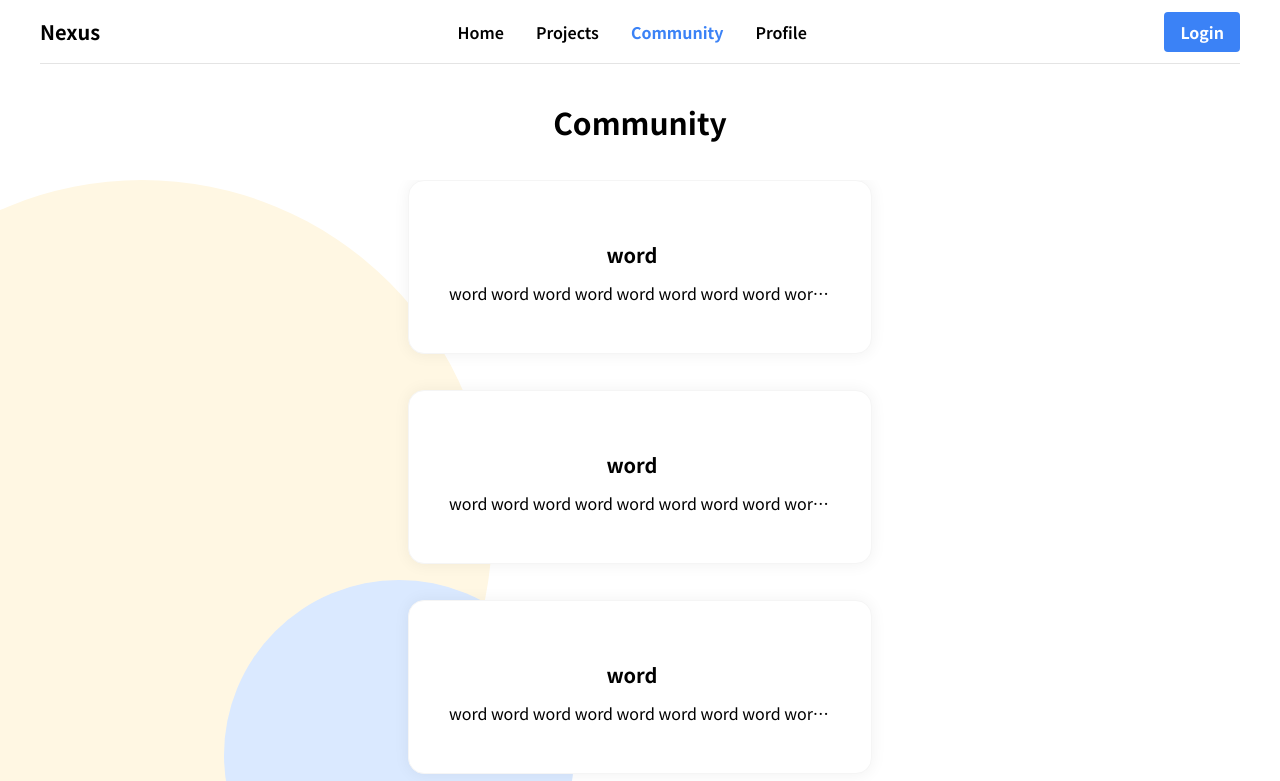
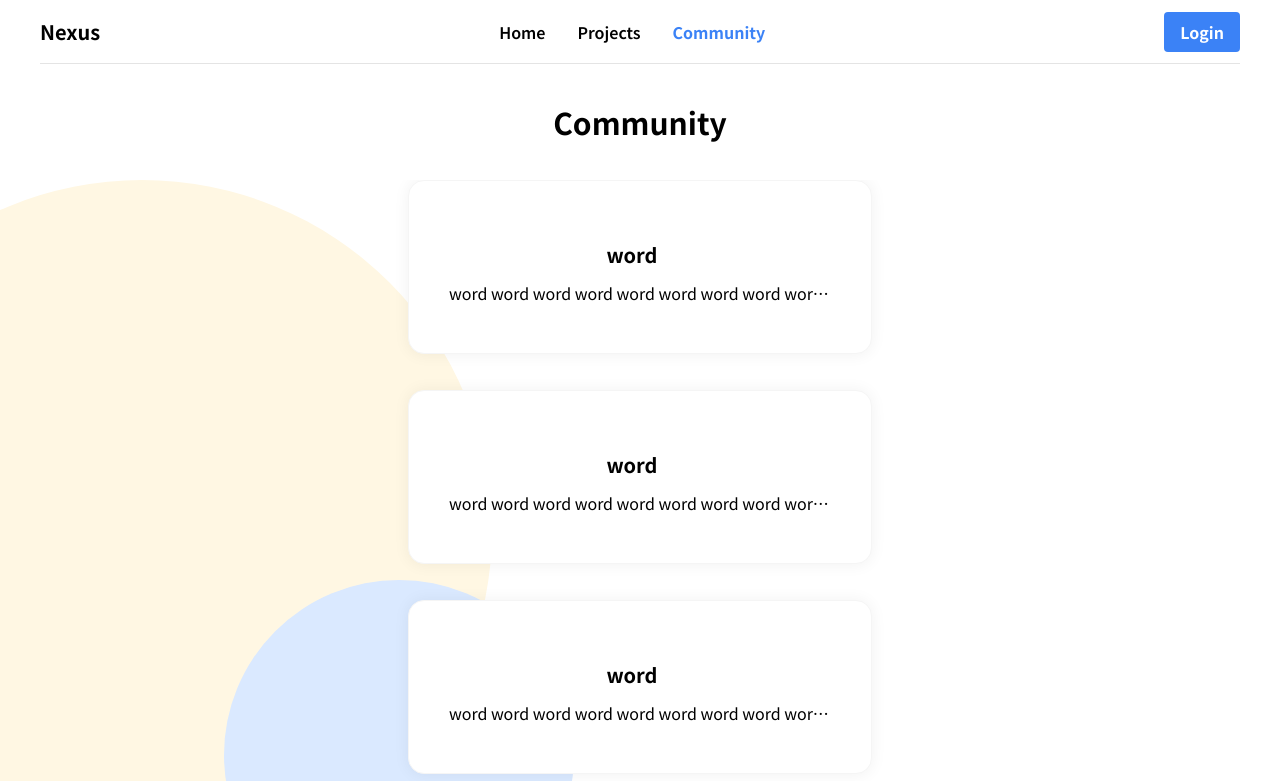
Before and after one commit to wwwcomcomcomcom/nexus-fe, a React (Vite) app: page /posts in a window 1280 px wide. Shown: the top 781 px of the page. Built offline with nearby package versions, Linux system fonts and the light colour scheme.

Commit message:
delete header-profile

```diff
--- a/src/component/headBar/Header.tsx
+++ b/src/component/headBar/Header.tsx
@@ -11,7 +11,6 @@ export default function Header() {
     { name: "Home", path: "/" },
     { name: "Projects", path: "/projects" },
     { name: "Community", path: "/posts" },
-    { name: "Profile", path: "/profile" },
   ];
 
   return (
```
